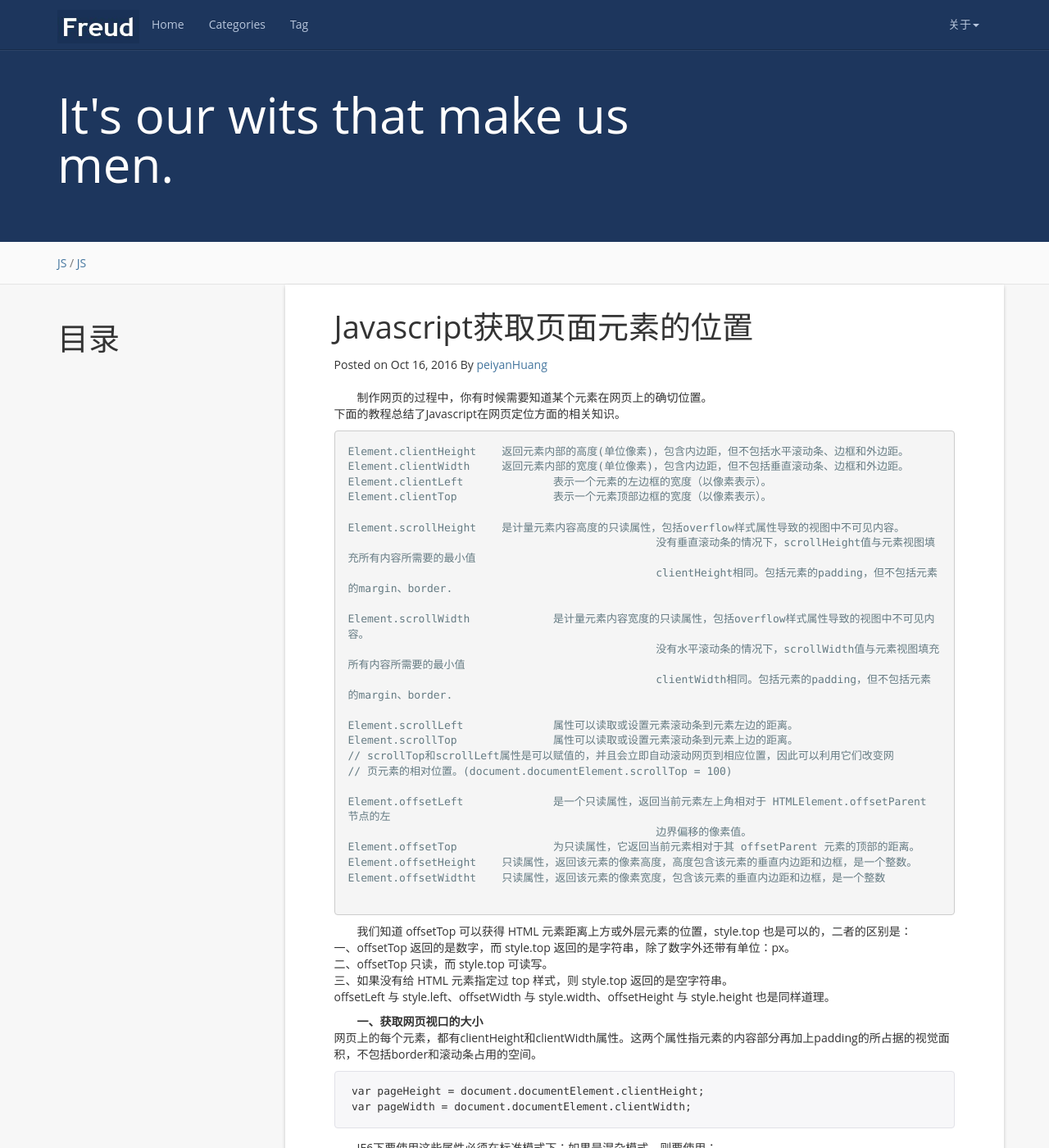
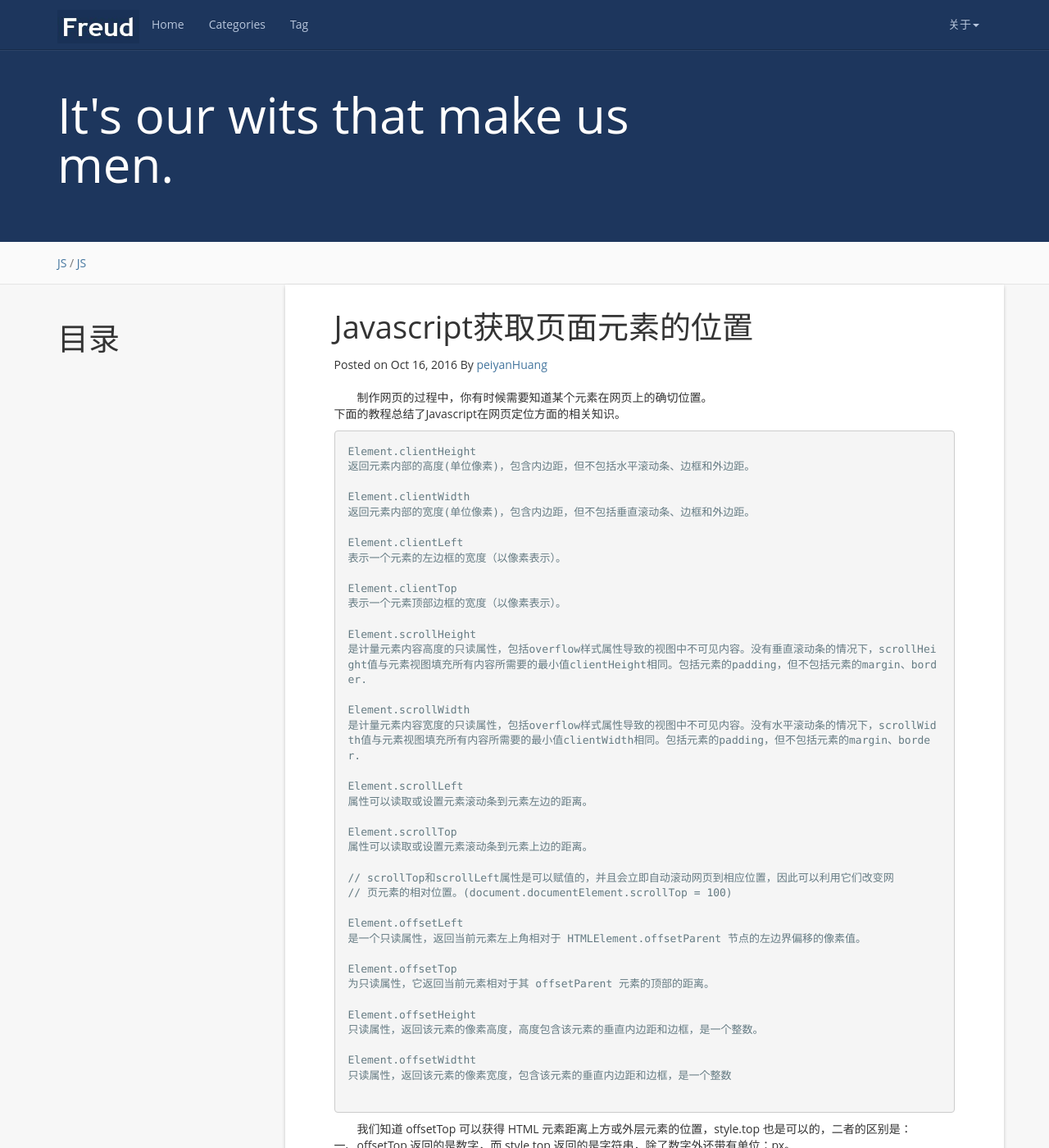
Before and after one commit to peiyanhuang/MyBlog, a Jekyll site: the page built from _posts/2016-10-16-Viewport.md, in a window 1280 px wide and 1400 px high. Shown: the whole window at 82% size. Built offline with Jekyll 4.4.1, drawn with Linux system fonts in a browser that asks for light colours.

Commit message:
Javascript获取页面元素的位置

````diff
--- a/_posts/2016-10-16-Viewport.md
+++ b/_posts/2016-10-16-Viewport.md
@@ -13,29 +13,44 @@ tag: JS
 下面的教程总结了Javascript在网页定位方面的相关知识。
 
 ``` stylus
-Element.clientHeight 	返回元素内部的高度(单位像素)，包含内边距，但不包括水平滚动条、边框和外边距。
-Element.clientWidth 	返回元素内部的宽度(单位像素)，包含内边距，但不包括垂直滚动条、边框和外边距。
-Element.clientLeft 		表示一个元素的左边框的宽度（以像素表示）。
-Element.clientTop 		表示一个元素顶部边框的宽度（以像素表示）。
+Element.clientHeight
+返回元素内部的高度(单位像素)，包含内边距，但不包括水平滚动条、边框和外边距。
 
-Element.scrollHeight 	是计量元素内容高度的只读属性，包括overflow样式属性导致的视图中不可见内容。
-						没有垂直滚动条的情况下，scrollHeight值与元素视图填充所有内容所需要的最小值
-						clientHeight相同。包括元素的padding，但不包括元素的margin、border.
+Element.clientWidth
+返回元素内部的宽度(单位像素)，包含内边距，但不包括垂直滚动条、边框和外边距。
 
-Element.scrollWidth		是计量元素内容宽度的只读属性，包括overflow样式属性导致的视图中不可见内容。
-						没有水平滚动条的情况下，scrollWidth值与元素视图填充所有内容所需要的最小值
-						clientWidth相同。包括元素的padding，但不包括元素的margin、border.
+Element.clientLeft
+表示一个元素的左边框的宽度（以像素表示）。
 
-Element.scrollLeft 		属性可以读取或设置元素滚动条到元素左边的距离。
-Element.scrollTop 		属性可以读取或设置元素滚动条到元素上边的距离。
+Element.clientTop
+表示一个元素顶部边框的宽度（以像素表示）。
+
+Element.scrollHeight
+是计量元素内容高度的只读属性，包括overflow样式属性导致的视图中不可见内容。没有垂直滚动条的情况下，scrollHeight值与元素视图填充所有内容所需要的最小值clientHeight相同。包括元素的padding，但不包括元素的margin、border.
+
+Element.scrollWidth
+是计量元素内容宽度的只读属性，包括overflow样式属性导致的视图中不可见内容。没有水平滚动条的情况下，scrollWidth值与元素视图填充所有内容所需要的最小值clientWidth相同。包括元素的padding，但不包括元素的margin、border.
+
+Element.scrollLeft
+属性可以读取或设置元素滚动条到元素左边的距离。
+
+Element.scrollTop
+属性可以读取或设置元素滚动条到元素上边的距离。
+
 // scrollTop和scrollLeft属性是可以赋值的，并且会立即自动滚动网页到相应位置，因此可以利用它们改变网
 // 页元素的相对位置。(document.documentElement.scrollTop = 100)
 
-Element.offsetLeft 		是一个只读属性，返回当前元素左上角相对于 HTMLElement.offsetParent 节点的左
-						边界偏移的像素值。
-Element.offsetTop 		为只读属性，它返回当前元素相对于其 offsetParent 元素的顶部的距离。
-Element.offsetHeight 	只读属性，返回该元素的像素高度，高度包含该元素的垂直内边距和边框，是一个整数。
-Element.offsetWidtht 	只读属性，返回该元素的像素宽度，包含该元素的垂直内边距和边框，是一个整数
+Element.offsetLeft
+是一个只读属性，返回当前元素左上角相对于 HTMLElement.offsetParent 节点的左边界偏移的像素值。
+
+Element.offsetTop
+为只读属性，它返回当前元素相对于其 offsetParent 元素的顶部的距离。
+
+Element.offsetHeight
+只读属性，返回该元素的像素高度，高度包含该元素的垂直内边距和边框，是一个整数。
+
+Element.offsetWidtht
+只读属性，返回该元素的像素宽度，包含该元素的垂直内边距和边框，是一个整数
 
 ```
 
````
